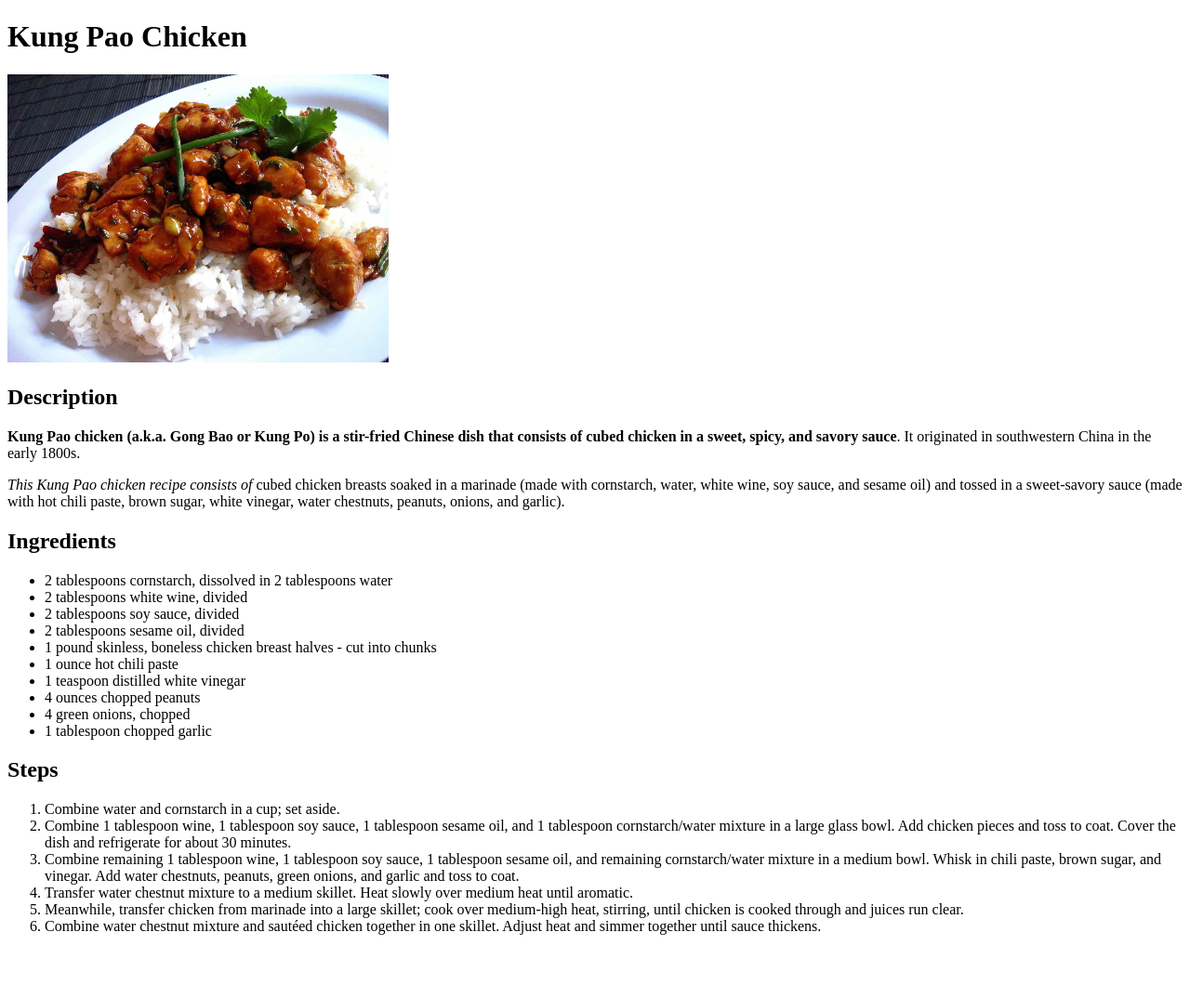
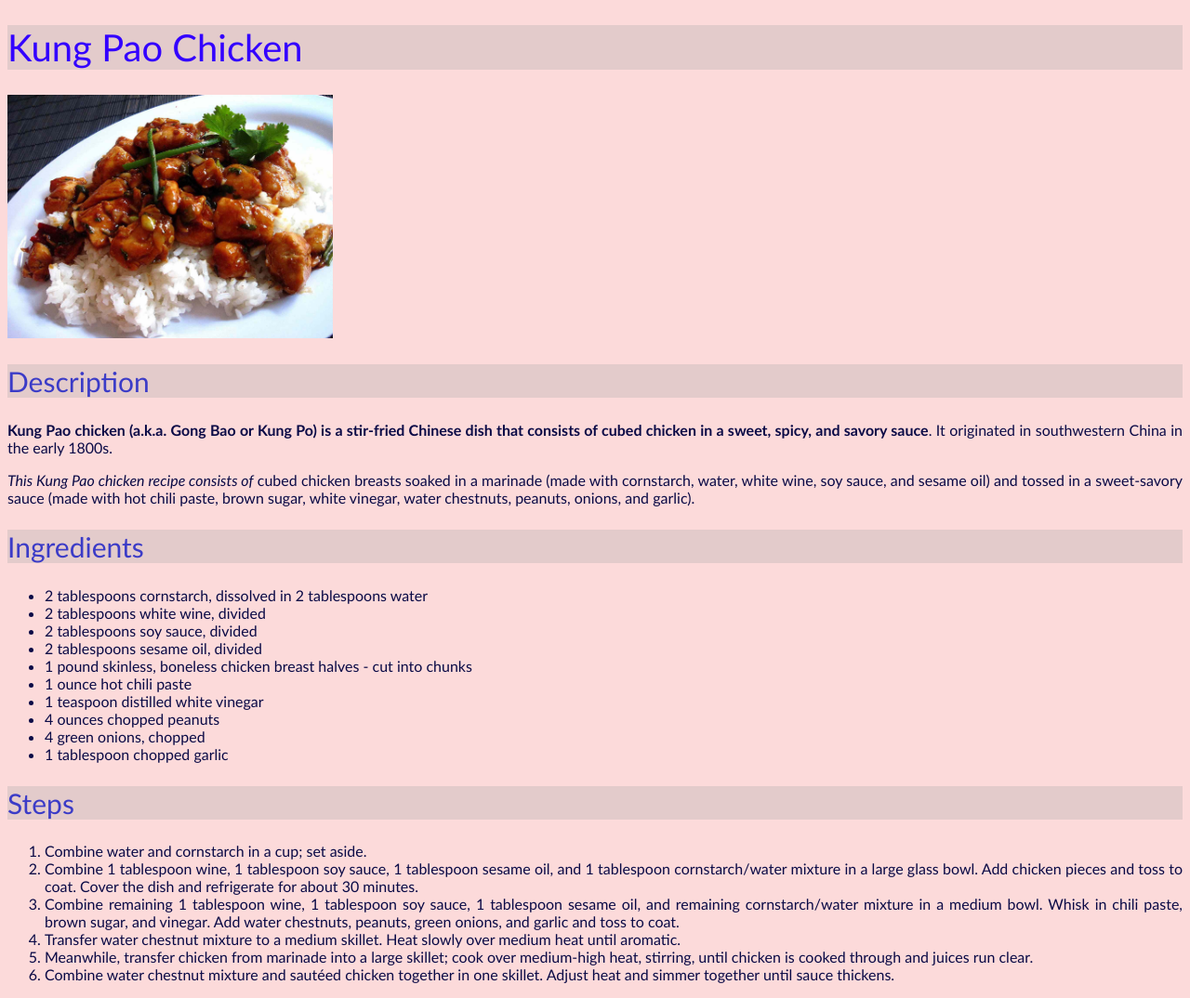
Before and after one commit to moitorgh/odin-recipes, a plain HTML site: page recipes/kungpao.html in a window 1280 px wide. Shown: the whole page at 93% size. Before the commit the page ends 1022 px from the top, so only its background shows below. Drawn offline with Linux system fonts and the light colour scheme.

Commit message:
Add class and ID attributes to accommodate CSS
This changes the look and feel of the web page (i.e., it stylizes the
webpage). Links to the CSS stylesheet from index page to all recipes
webpages are also added.

```diff
--- a/recipes/kungpao.html
+++ b/recipes/kungpao.html
@@ -4,18 +4,19 @@
   <head>
     <meta charset="UTF-8">
     <title>Kung Pao Chicken</title>
+    <link rel="stylesheet" href="../style.css">
   </head>
 
   <body>
     <h1>Kung Pao Chicken</h1>
-    <img src="../images/kungpao.jpg" alt="Kung Pao Chicken" height="310" width="410">
+    <img class="image" src="../images/kungpao.jpg" alt="Kung Pao Chicken" height="310" width="410">
 
-    <h2>Description</h2>
-    <p><strong>Kung Pao chicken (a.k.a. Gong Bao or Kung Po) is a stir-fried Chinese dish that consists of cubed chicken in a sweet, spicy, and savory sauce</strong>. It originated in southwestern China in the early 1800s.</p>
-    <p><em>This Kung Pao chicken recipe consists of</em> cubed chicken breasts soaked in a marinade (made with cornstarch, water, white wine, soy sauce, and sesame oil) and tossed in a sweet-savory sauce (made with hot chili paste, brown sugar, white vinegar, water chestnuts, peanuts, onions, and garlic).</p>
+    <h2 class="description">Description</h2>
+    <p class="description text"><strong>Kung Pao chicken (a.k.a. Gong Bao or Kung Po) is a stir-fried Chinese dish that consists of cubed chicken in a sweet, spicy, and savory sauce</strong>. It originated in southwestern China in the early 1800s.</p>
+    <p class="description text"><em>This Kung Pao chicken recipe consists of</em> cubed chicken breasts soaked in a marinade (made with cornstarch, water, white wine, soy sauce, and sesame oil) and tossed in a sweet-savory sauce (made with hot chili paste, brown sugar, white vinegar, water chestnuts, peanuts, onions, and garlic).</p>
 
-    <h2>Ingredients</h2>
-    <ul>
+    <h2 class="ingredients">Ingredients</h2>
+    <ul class="ingredients text">
       <li>2 tablespoons cornstarch, dissolved in 2 tablespoons water</li>
       <li>2 tablespoons white wine, divided</li>
       <li>2 tablespoons soy sauce, divided</li>
@@ -28,8 +29,8 @@
       <li>1 tablespoon chopped garlic</li>
     </ul>
 
-    <h2>Steps</h2>
-    <ol>
+    <h2 class="steps">Steps</h2>
+    <ol class="steps text">
       <li>Combine water and cornstarch in a cup; set aside.</li>
       <li>Combine 1 tablespoon wine, 1 tablespoon soy sauce, 1 tablespoon sesame oil, and 1 tablespoon cornstarch/water mixture in a large glass bowl. Add chicken pieces and toss to coat. Cover the dish and refrigerate for about 30 minutes.</li>
       <li>Combine remaining 1 tablespoon wine, 1 tablespoon soy sauce, 1 tablespoon sesame oil, and remaining cornstarch/water mixture in a medium bowl. Whisk in chili paste, brown sugar, and vinegar. Add water chestnuts, peanuts, green onions, and garlic and toss to coat.</li>
```
Also changed, not shown: index.html (+2 -1 lines), recipes/dumplings.html (+9 -8 lines), recipes/sinigang.html (+8 -7 lines).
